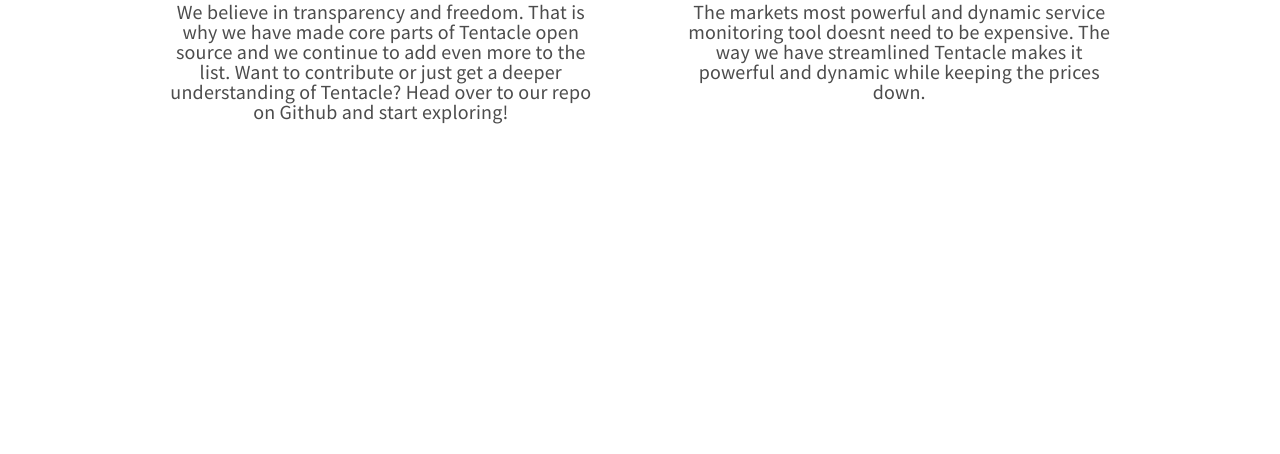
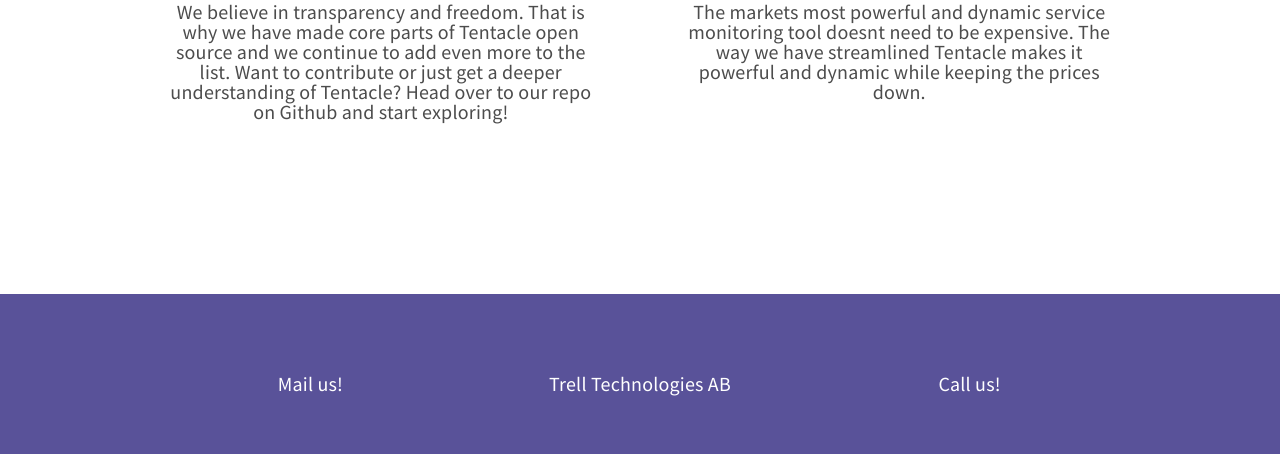
Before and after one commit to frisellcpl/splash, a Django app: page / in a window 1280 px wide. Shown: the part 2436-2890 px from the top of the page. Before the commit the page ends 2560 px from the top, so only its background shows below. Run offline with Django 3.2, Linux system fonts and the light colour scheme; data comes from the database, SQL or seed files in the repository; some libraries are stand-ins or nearby versions.

Commit message:
adds footer and ga script

```diff
--- a/splash/static/style/sass/main.scss
+++ b/splash/static/style/sass/main.scss
@@ -52,6 +52,13 @@ ul {
   li:not(li:last-child) {
     padding-bottom: 15px;
   }
+}
+
+a,
+a:visited,
+a:hover {
+  color: $text;
+  text-decoration: none;
 }
 
 .list {
@@ -186,3 +193,21 @@ header {
     text-align: center;
   }
 }
+
+footer {
+  background-color: $primary;
+  padding: 80px 0;
+  box-sizing: border-box;
+
+  .container {
+    text-align: center;
+  }
+
+  .metadata {
+    @include j-column(1/3);
+  }
+
+  a {
+    color: #FFF;
+  }
+}
--- a/splash/static/style/stylesheets/main.css
+++ b/splash/static/style/stylesheets/main.css
@@ -126,15 +126,23 @@ ul li:not(li:last-child) {
 }
 
 /* line 57, ../sass/main.scss */
+a,
+a:visited,
+a:hover {
+  color: #4c4c4c;
+  text-decoration: none;
+}
+
+/* line 64, ../sass/main.scss */
 .list {
   margin: 30px 0;
 }
-/* line 60, ../sass/main.scss */
+/* line 67, ../sass/main.scss */
 .list .divider {
   font-style: italic;
 }
 
-/* line 65, ../sass/main.scss */
+/* line 72, ../sass/main.scss */
 .caption {
   color: #FFF;
   position: absolute;
@@ -145,32 +153,32 @@ ul li:not(li:last-child) {
   text-align: center;
 }
 
-/* line 71, ../sass/main.scss */
+/* line 78, ../sass/main.scss */
 .quote {
   font-size: 1.5em;
   margin-top: 1.4em;
   font-family: 'Montserrat', sans-serif;
 }
 
-/* line 77, ../sass/main.scss */
+/* line 84, ../sass/main.scss */
 p {
   letter-spacing: 0.01em;
   margin-bottom: 0.6em;
 }
 
-/* line 82, ../sass/main.scss */
+/* line 89, ../sass/main.scss */
 header {
   position: relative;
   height: 400px;
   width: 100%;
   background-color: #595299;
 }
-/* line 88, ../sass/main.scss */
+/* line 95, ../sass/main.scss */
 header .quote {
   max-width: 600px;
 }
 
-/* line 93, ../sass/main.scss */
+/* line 100, ../sass/main.scss */
 .main-content {
   width: auto;
   max-width: 1920px;
@@ -182,7 +190,7 @@ header .quote {
   padding-right: 0;
 }
 
-/* line 97, ../sass/main.scss */
+/* line 104, ../sass/main.scss */
 .container {
   width: auto;
   max-width: 960px;
@@ -194,7 +202,7 @@ header .quote {
   padding-right: 30px;
 }
 
-/* line 102, ../sass/main.scss */
+/* line 109, ../sass/main.scss */
 .grid .cell {
   float: left;
   clear: none;
@@ -218,31 +226,31 @@ header .quote {
 .grid .cell:nth-of-type(2n + 1) {
   clear: both;
 }
-/* line 107, ../sass/main.scss */
+/* line 114, ../sass/main.scss */
 .grid i {
   font-size: 2em;
   margin-bottom: 15px;
 }
-/* line 112, ../sass/main.scss */
+/* line 119, ../sass/main.scss */
 .grid:after {
   clear: both;
   content: "";
   display: block;
 }
 
-/* line 119, ../sass/main.scss */
+/* line 126, ../sass/main.scss */
 .what {
   padding: 160px 0;
 }
-/* line 122, ../sass/main.scss */
+/* line 129, ../sass/main.scss */
 .what .block {
   display: table;
 }
-/* line 125, ../sass/main.scss */
+/* line 132, ../sass/main.scss */
 .what .block:not(:last-child) {
   margin-bottom: 120px;
 }
-/* line 129, ../sass/main.scss */
+/* line 136, ../sass/main.scss */
 .what .block .image {
   display: table-cell;
   vertical-align: middle;
@@ -251,24 +259,24 @@ header .quote {
   font-size: 0.95em;
   width: 60%;
 }
-/* line 137, ../sass/main.scss */
+/* line 144, ../sass/main.scss */
 .what .block .image.right {
   padding: 10px 0 0 60px;
 }
-/* line 142, ../sass/main.scss */
+/* line 149, ../sass/main.scss */
 .what .block .text {
   width: 40%;
   display: table-cell;
   vertical-align: middle;
 }
-/* line 148, ../sass/main.scss */
+/* line 155, ../sass/main.scss */
 .what .block:after {
   display: block;
   content: "";
   clear: both;
 }
 
-/* line 156, ../sass/main.scss */
+/* line 163, ../sass/main.scss */
 .editor pre code {
   color: #4c4c4c;
   background: #FFF;
@@ -277,30 +285,57 @@ header .quote {
   padding: 30px;
 }
 
-/* line 164, ../sass/main.scss */
+/* line 171, ../sass/main.scss */
 .why {
   width: 100%;
   background-color: #595299;
   color: #FFF;
   padding: 20px 0 100px;
 }
-/* line 170, ../sass/main.scss */
+/* line 177, ../sass/main.scss */
 .why .quote {
   padding: 45px 100px 15px;
   box-sizing: border-box;
   text-align: center;
   font-size: 1.8em;
 }
-/* line 177, ../sass/main.scss */
+/* line 184, ../sass/main.scss */
 .why .grid .cell {
   font-size: 0.95em;
 }
 
-/* line 182, ../sass/main.scss */
+/* line 189, ../sass/main.scss */
 .how {
   padding: 80px 0 160px;
 }
-/* line 185, ../sass/main.scss */
+/* line 192, ../sass/main.scss */
 .how .grid {
   text-align: center;
 }
+
+/* line 197, ../sass/main.scss */
+footer {
+  background-color: #595299;
+  padding: 80px 0;
+  box-sizing: border-box;
+}
+/* line 202, ../sass/main.scss */
+footer .container {
+  text-align: center;
+}
+/* line 206, ../sass/main.scss */
+footer .metadata {
+  float: left;
+  clear: none;
+  width: 31.33333%;
+  margin-left: 0;
+  margin-right: 3%;
+}
+/* line 51, ../sass/jeet/_grid.scss */
+footer .metadata:last-child {
+  margin-right: 0;
+}
+/* line 210, ../sass/main.scss */
+footer a {
+  color: #FFF;
+}
--- a/splash/templates/base.html
+++ b/splash/templates/base.html
@@ -23,6 +23,28 @@
         <section class="main-content">
             {% block body %}{% endblock %}
         </section>
-        <footer></footer>
+        <footer>
+            <div class="container">
+                <div class="metadata">
+                    <a class="mail" href="mailto:johan@trell.se">Mail us!</a>
+                </div>
+                <div class="metadata">
+                    <a class="copyright" href="http://www.trell.se">Trell Technologies AB</a>
+                </div>
+                <div class="metadata">
+                    <a href="tel:+46705221076" class="phone">Call us!</a>
+                </div>
+            </div>
+        </footer>
+        <script>
+         (function(i,s,o,g,r,a,m){i['GoogleAnalyticsObject']=r;i[r]=i[r]||function(){
+             (i[r].q=i[r].q||[]).push(arguments)},i[r].l=1*new Date();a=s.createElement(o),
+                                  m=s.getElementsByTagName(o)[0];a.async=1;a.src=g;m.parentNode.insertBefore(a,m)
+         })(window,document,'script','//www.google-analytics.com/analytics.js','ga');
+
+         ga('create', 'UA-75793580-1', 'auto');
+         ga('send', 'pageview');
+
+        </script>
     </body>
 </html>
```
